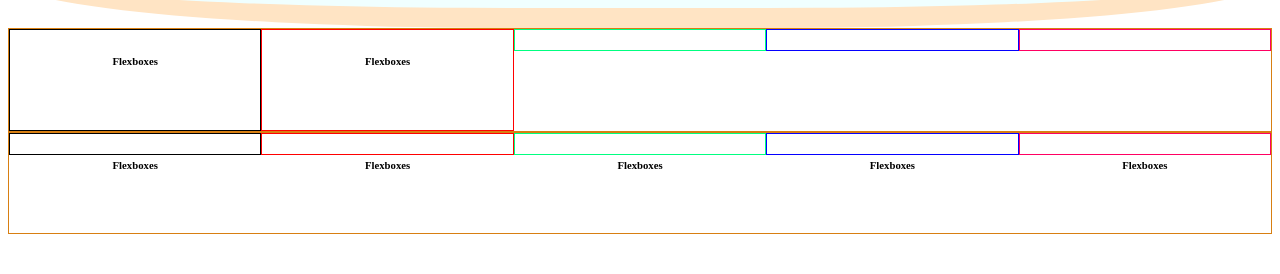
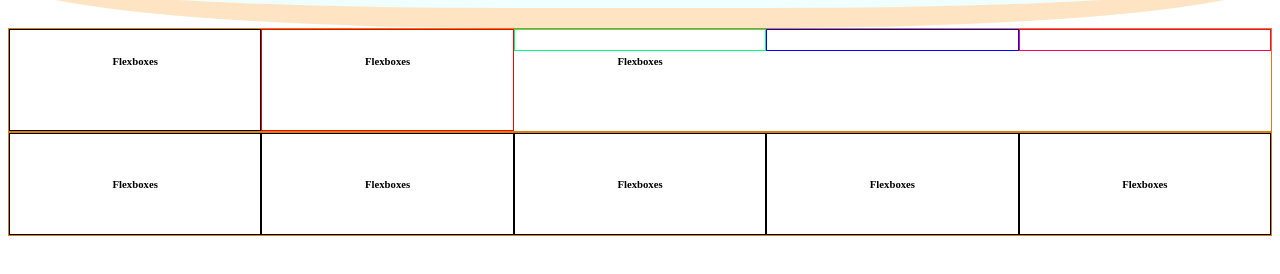
Before and after one commit to fshafi1/miscellaneous, a plain HTML site: page index.html in a window 1280 px wide. Shown: the part 114-388 px from the top of the page. Drawn offline with Linux system fonts and the light colour scheme.

Commit message:
rearrange the flex boxes

```diff
--- a/index.html
+++ b/index.html
@@ -14,13 +14,10 @@
             <h6 style="display: flex; justify-content:  center; align-items: center;" >Flexboxes</h6>
         </div>
         <div style="border: 1px solid red; width: 50%; height: 100px; ">
-
-                <h6 style="display: flex; justify-content:  center;" >Flexboxes</h6>
-
-
+            <h6 style="display: flex; justify-content:  center; align-items: center;" >Flexboxes</h6>
         </div>
         <div style="border: 1px solid rgb(0, 255, 128); width: 50%; height: 20px;">
-
+            <h6 style="display: flex; justify-content:  center; align-items: center;" >Flexboxes</h6>
         </div>
         <div style="border: 1px solid rgb(4, 0, 255); width: 50%; height: 20px;">
 
@@ -30,21 +27,23 @@
         </div>
     </div>
     <div style="display: flex; height: 100%; border: 1px solid rgb(216, 127, 18); min-height: 100px; flex-direction: row;">
-        <div style="border: 1px solid black; width: 50%; height: 20px;">
-            <h6 style="display: flex; justify-content:  center;" >Flexboxes</h6>
+        <div style="display: flex; border: 1px solid black; width: 50%; height: 100px; justify-content: center; align-items: center;">
+            <h6 >Flexboxes</h6>
         </div>
-        <div style="border: 1px solid red; width: 50%; height: 20px;">
-            <h6 style="display: flex; justify-content:  center;" >Flexboxes</h6>
+        <div style="display: flex; border: 1px solid black; width: 50%; height: 100px; justify-content: center; align-items: center;">
+            <h6 >Flexboxes</h6>
         </div>
-        <div style="border: 1px solid rgb(0, 255, 128); width: 50%; height: 20px;">
-            <h6 style="display: flex; justify-content:  center;" >Flexboxes</h6>
+        <div style="display: flex; border: 1px solid black; width: 50%; height: 100px; justify-content: center; align-items: center;">
+            <h6 >Flexboxes</h6>
         </div>
-        <div style="border: 1px solid rgb(4, 0, 255); width: 50%; height: 20px;">
-            <h6 style="display: flex; justify-content:  center;" >Flexboxes</h6>
+        <div style="display: flex; border: 1px solid black; width: 50%; height: 100px; justify-content: center; align-items: center;">
+            <h6 >Flexboxes</h6>
         </div>
-        <div style="border: 1px solid rgb(255, 0, 98); width: 50%; height: 20px;">
-            <h6 style="display: flex; justify-content:  center;" >Flexboxes</h6>
+        <div style="display: flex; border: 1px solid black; width: 50%; height: 100px; justify-content: center; align-items: center;">
+            <h6 >Flexboxes</h6>
         </div>
+
+
     </div>
 
 </body>
```
